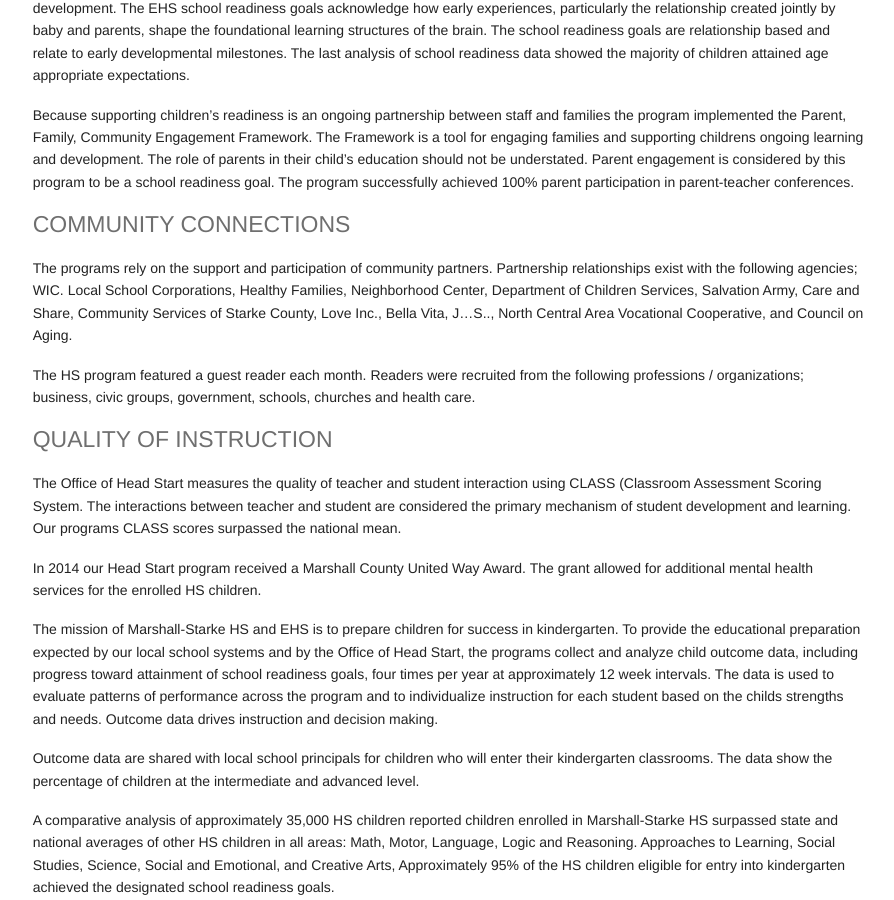
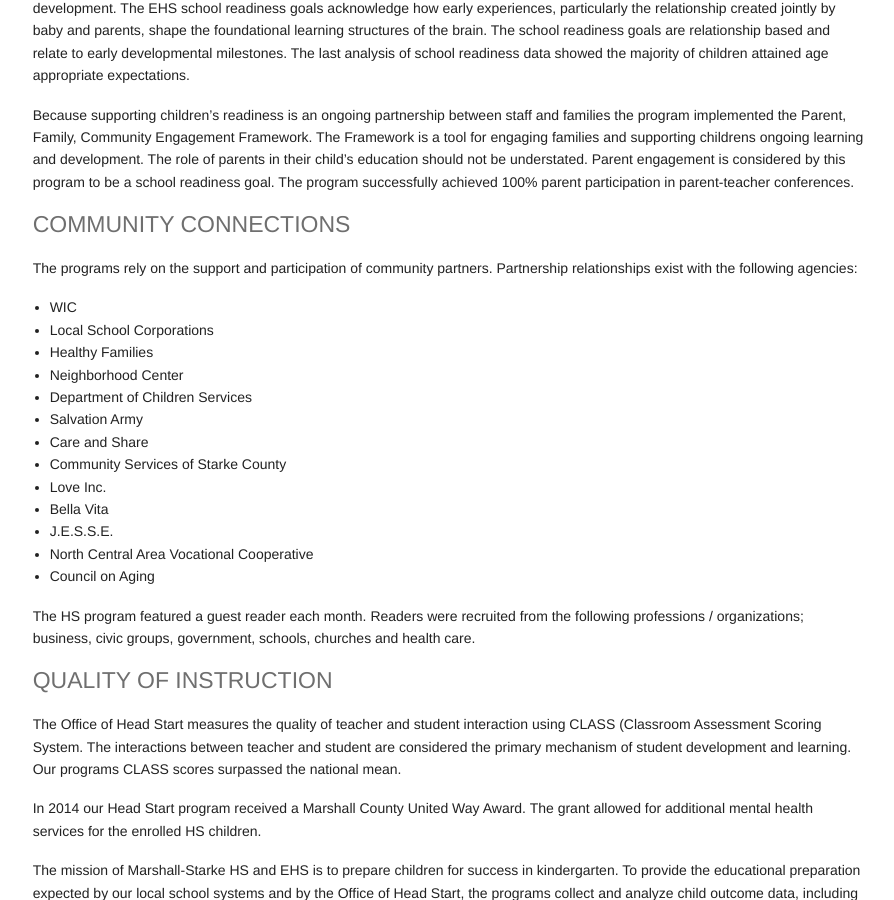
Before and after one commit to leviwilson/marshall-starke.org, a Jekyll site: the page built from report/children.md, in a window 1280 px wide and 900 px high, scrolled down 1010 px. Shown: the whole window, without its empty margins (259-1153 px from the left). Built offline with Jekyll 4.4.1, drawn with Linux system fonts in a browser that asks for light colours; nearby versions of some CDN libraries; Markdown is read by kramdown in place of the engine named in the settings; some of the changed text lies outside the part shown.

Commit message:
clean up the childrens page a bit

```diff
--- a/report/children.md
+++ b/report/children.md
@@ -34,7 +34,21 @@ The information gathered during a four day intensive Triennial review conducted
 Because supporting children’s readiness is an ongoing partnership between staff and families the program implemented the Parent, Family, Community Engagement Framework. The Framework is a tool for engaging families and supporting childrens ongoing learning and development. The role of parents in their child’s education should not be understated. Parent engagement is considered by this program to be a school readiness goal. The program successfully achieved 100% parent participation in parent-teacher conferences.
 
 <h4 class="subheader" id="connections">COMMUNITY CONNECTIONS</h4>
-The programs rely on the support and participation of community partners. Partnership relationships exist with the following agencies; WIC. Local School Corporations, Healthy Families, Neighborhood Center, Department of Children Services, Salvation Army, Care and Share, Community Services of Starke County, Love Inc., Bella Vita, J...S.., North Central Area Vocational Cooperative, and Council on Aging.
+The programs rely on the support and participation of community partners. Partnership relationships exist with the following agencies:
+
+* WIC
+* Local School Corporations
+* Healthy Families
+* Neighborhood Center
+* Department of Children Services
+* Salvation Army
+* Care and Share
+* Community Services of Starke County
+* Love Inc.
+* Bella Vita
+* J.E.S.S.E.
+* North Central Area Vocational Cooperative
+* Council on Aging
 
 The HS program featured a guest reader each month. Readers were recruited from the following professions / organizations; business, civic groups, government, schools, churches and health care.
 
```
Also changed, not shown: other parts of report/children.md (+1 -1 lines).
